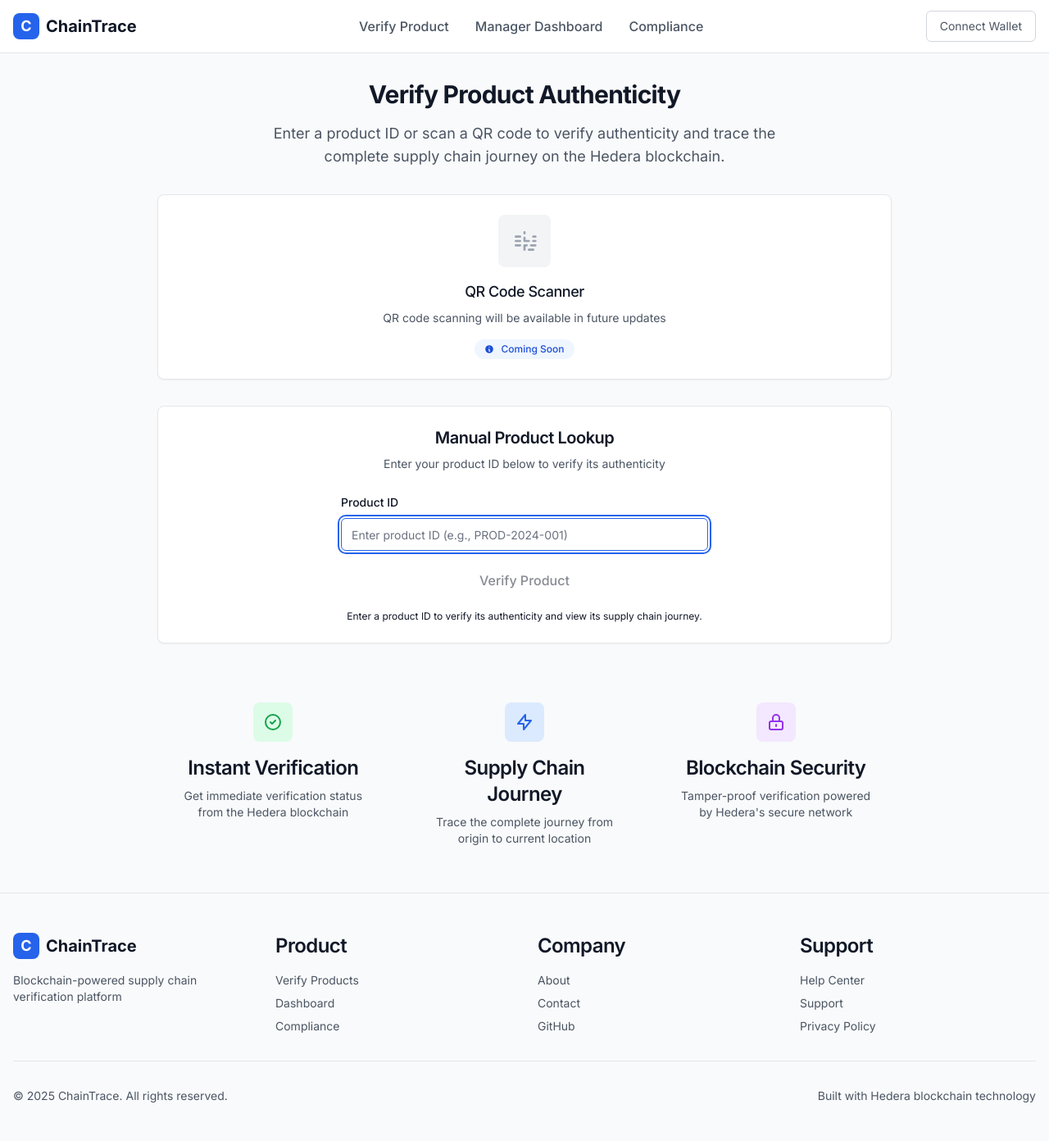
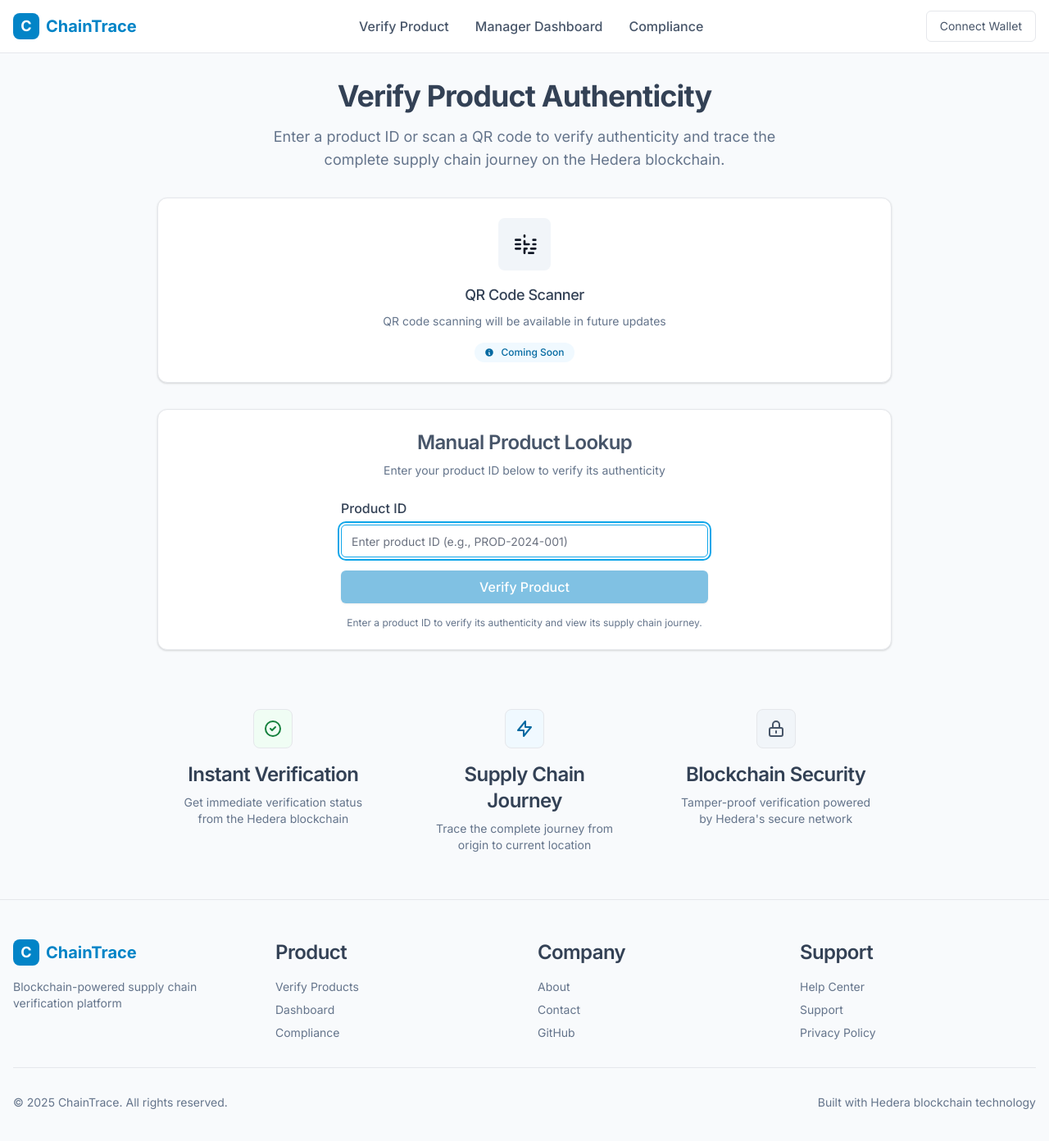
Before and after one commit to Zolldyk/chaintrace, a Next.js app: page / in a window 1280 px wide. Shown: the top 1392 px of the page at 82% size. Built offline with nearby package versions, Linux system fonts and the light colour scheme; no server answers.

Commit message:
feat: Enhance product verification UI components and layout
- Update consumer page layout and structure
- Improve ProductLookup component functionality
- Enhance VerificationStatus display
- Refine Header, Footer, and Button components
- Update page routing and component integration

```diff
--- a/src/app/(consumer)/layout.tsx
+++ b/src/app/(consumer)/layout.tsx
@@ -16,7 +16,7 @@
 
 export default function ConsumerLayout({ children }: ConsumerLayoutProps) {
   return (
-    <div className='min-h-screen bg-gray-50'>
+    <div className='min-h-screen bg-secondary-50'>
       <Header />
 
       <main className='flex-1'>{children}</main>
--- a/src/app/(consumer)/page.tsx
+++ b/src/app/(consumer)/page.tsx
@@ -55,21 +55,21 @@
       <div className='mx-auto max-w-4xl'>
         {/* Header Section */}
         <div className='mb-8 text-center'>
-          <h1 className='mb-4 text-3xl font-bold text-gray-900'>
+          <h1 className='mb-4 animate-fade-in text-4xl font-bold text-secondary-700'>
             Verify Product Authenticity
           </h1>
-          <p className='mx-auto max-w-2xl text-lg text-gray-600'>
+          <p className='mx-auto max-w-2xl text-lg text-secondary-500'>
             Enter a product ID or scan a QR code to verify authenticity and
             trace the complete supply chain journey on the Hedera blockchain.
           </p>
         </div>
 
         {/* QR Scanner Placeholder Section */}
-        <div className='mb-8 rounded-lg border border-gray-200 bg-white p-6 shadow-sm'>
+        <div className='border-secondary-200 mb-8 animate-fade-in rounded-xl border bg-white p-6 shadow-card'>
           <div className='text-center'>
-            <div className='mx-auto mb-4 flex h-16 w-16 items-center justify-center rounded-lg bg-gray-100'>
+            <div className='mx-auto mb-4 flex h-16 w-16 items-center justify-center rounded-lg bg-secondary-100'>
               <svg
-                className='h-8 w-8 text-gray-400'
+                className='text-secondary-400 h-8 w-8'
                 fill='none'
                 stroke='currentColor'
                 viewBox='0 0 24 24'
@@ -82,13 +82,13 @@
                 />
               </svg>
             </div>
-            <h3 className='mb-2 text-lg font-medium text-gray-900'>
+            <h3 className='mb-2 text-lg font-medium text-secondary-700'>
               QR Code Scanner
             </h3>
-            <p className='mb-4 text-sm text-gray-600'>
+            <p className='mb-4 text-sm text-secondary-500'>
               QR code scanning will be available in future updates
             </p>
-            <div className='inline-flex items-center gap-2 rounded-full bg-blue-50 px-3 py-1 text-xs font-medium text-blue-700'>
+            <div className='inline-flex items-center gap-2 rounded-full bg-primary-50 px-3 py-1 text-xs font-medium text-primary-700'>
               <svg className='h-3 w-3' fill='currentColor' viewBox='0 0 20 20'>
                 <path
                   fillRule='evenodd'
@@ -102,12 +102,12 @@
         </div>
 
         {/* Product Lookup Section */}
-        <div className='rounded-lg border border-gray-200 bg-white p-6 shadow-sm'>
+        <div className='border-secondary-200 animate-fade-in rounded-xl border bg-white p-6 shadow-card'>
           <div className='mb-6 text-center'>
-            <h2 className='mb-2 text-xl font-semibold text-gray-900'>
+            <h2 className='mb-2 text-2xl font-semibold text-secondary-600'>
               Manual Product Lookup
             </h2>
-            <p className='text-sm text-gray-600'>
+            <p className='text-sm text-secondary-500'>
               Enter your product ID below to verify its authenticity
             </p>
           </div>
@@ -136,9 +136,9 @@
         {/* Features Section */}
         <div className='mt-12 grid grid-cols-1 gap-6 md:grid-cols-3'>
           <div className='p-6 text-center'>
-            <div className='mx-auto mb-4 flex h-12 w-12 items-center justify-center rounded-lg bg-green-100'>
+            <div className='border-success-200 mx-auto mb-4 flex h-12 w-12 animate-slide-up items-center justify-center rounded-lg border bg-success-50'>
               <svg
-                className='h-6 w-6 text-green-600'
+                className='h-6 w-6 text-success-700'
                 fill='none'
                 stroke='currentColor'
                 viewBox='0 0 24 24'
@@ -151,18 +151,18 @@
                 />
               </svg>
             </div>
-            <h3 className='mb-2 font-semibold text-gray-900'>
+            <h3 className='mb-2 font-semibold text-secondary-700'>
               Instant Verification
             </h3>
-            <p className='text-sm text-gray-600'>
+            <p className='text-sm text-secondary-500'>
               Get immediate verification status from the Hedera blockchain
             </p>
           </div>
 
           <div className='p-6 text-center'>
-            <div className='mx-auto mb-4 flex h-12 w-12 items-center justify-center rounded-lg bg-blue-100'>
+            <div className='border-primary-200 mx-auto mb-4 flex h-12 w-12 animate-slide-up items-center justify-center rounded-lg border bg-primary-50'>
               <svg
-                className='h-6 w-6 text-blue-600'
+                className='h-6 w-6 text-primary-700'
                 fill='none'
                 stroke='currentColor'
                 viewBox='0 0 24 24'
@@ -175,18 +175,18 @@
                 />
               </svg>
             </div>
-            <h3 className='mb-2 font-semibold text-gray-900'>
+            <h3 className='mb-2 font-semibold text-secondary-700'>
               Supply Chain Journey
             </h3>
-            <p className='text-sm text-gray-600'>
+            <p className='text-sm text-secondary-500'>
               Trace the complete journey from origin to current location
             </p>
           </div>
 
           <div className='p-6 text-center'>
-            <div className='mx-auto mb-4 flex h-12 w-12 items-center justify-center rounded-lg bg-purple-100'>
+            <div className='border-secondary-200 mx-auto mb-4 flex h-12 w-12 animate-slide-up items-center justify-center rounded-lg border bg-secondary-100'>
               <svg
-                className='h-6 w-6 text-purple-600'
+                className='h-6 w-6 text-secondary-600'
                 fill='none'
                 stroke='currentColor'
                 viewBox='0 0 24 24'
@@ -199,10 +199,10 @@
                 />
               </svg>
             </div>
-            <h3 className='mb-2 font-semibold text-gray-900'>
+            <h3 className='mb-2 font-semibold text-secondary-700'>
               Blockchain Security
             </h3>
-            <p className='text-sm text-gray-600'>
+            <p className='text-sm text-secondary-500'>
               Tamper-proof verification powered by Hedera&apos;s secure network
             </p>
           </div>
--- a/src/components/layout/Footer.tsx
+++ b/src/components/layout/Footer.tsx
@@ -20,31 +20,33 @@
 
   return (
     <footer
-      className={`border-t border-gray-200 bg-gray-50 ${className || ''}`}
+      className={`border-secondary-200 border-t bg-secondary-50 ${className || ''}`}
     >
       <div className='container mx-auto px-4 py-12'>
         <div className='grid grid-cols-1 gap-8 md:grid-cols-4'>
           {/* Brand */}
           <div className='space-y-4'>
             <div className='flex items-center space-x-2'>
-              <div className='flex h-8 w-8 items-center justify-center rounded-lg bg-blue-600'>
+              <div className='flex h-8 w-8 items-center justify-center rounded-lg bg-primary-600'>
                 <span className='text-lg font-bold text-white'>C</span>
               </div>
-              <span className='text-xl font-bold text-gray-900'>
+              <span className='text-xl font-bold text-primary-600'>
                 {APP_METADATA.NAME}
               </span>
             </div>
-            <p className='text-sm text-gray-600'>{APP_METADATA.DESCRIPTION}</p>
+            <p className='text-sm text-secondary-500'>
+              {APP_METADATA.DESCRIPTION}
+            </p>
           </div>
 
           {/* Product Links */}
           <div className='space-y-4'>
-            <h3 className='font-semibold text-gray-900'>Product</h3>
+            <h3 className='font-semibold text-secondary-700'>Product</h3>
             <ul className='space-y-2 text-sm'>
               <li>
                 <Link
                   href='/verify'
-                  className='text-gray-600 hover:text-gray-900'
+                  className='text-secondary-500 hover:text-primary-600'
                 >
                   Verify Products
                 </Link>
@@ -52,7 +54,7 @@
               <li>
                 <Link
                   href='/dashboard'
-                  className='text-gray-600 hover:text-gray-900'
+                  className='text-secondary-500 hover:text-primary-600'
                 >
                   Dashboard
                 </Link>
@@ -60,7 +62,7 @@
               <li>
                 <Link
                   href='/compliance'
-                  className='text-gray-600 hover:text-gray-900'
+                  className='text-secondary-500 hover:text-primary-600'
                 >
                   Compliance
                 </Link>
@@ -70,12 +72,12 @@
 
           {/* Company Links */}
           <div className='space-y-4'>
-            <h3 className='font-semibold text-gray-900'>Company</h3>
+            <h3 className='font-semibold text-secondary-700'>Company</h3>
             <ul className='space-y-2 text-sm'>
               <li>
                 <Link
                   href='/about'
-                  className='text-gray-600 hover:text-gray-900'
+                  className='text-secondary-500 hover:text-primary-600'
                 >
                   About
                 </Link>
@@ -83,7 +85,7 @@
               <li>
                 <Link
                   href='/contact'
-                  className='text-gray-600 hover:text-gray-900'
+                  className='text-secondary-500 hover:text-primary-600'
                 >
                   Contact
                 </Link>
@@ -93,7 +95,7 @@
                   href={APP_METADATA.GITHUB_URL}
                   target='_blank'
                   rel='noopener noreferrer'
-                  className='text-gray-600 hover:text-gray-900'
+                  className='text-secondary-500 hover:text-primary-600'
                 >
                   GitHub
                 </a>
@@ -103,12 +105,12 @@
 
           {/* Support Links */}
           <div className='space-y-4'>
-            <h3 className='font-semibold text-gray-900'>Support</h3>
+            <h3 className='font-semibold text-secondary-700'>Support</h3>
             <ul className='space-y-2 text-sm'>
               <li>
                 <Link
                   href='/help'
-                  className='text-gray-600 hover:text-gray-900'
+                  className='text-secondary-500 hover:text-primary-600'
                 >
                   Help Center
                 </Link>
@@ -116,7 +118,7 @@
               <li>
                 <a
                   href={`mailto:${APP_METADATA.SUPPORT_EMAIL}`}
-                  className='text-gray-600 hover:text-gray-900'
+                  className='text-secondary-500 hover:text-primary-600'
                 >
                   Support
                 </a>
@@ -124,7 +126,7 @@
               <li>
                 <Link
                   href='/privacy'
-                  className='text-gray-600 hover:text-gray-900'
+                  className='text-secondary-500 hover:text-primary-600'
                 >
                   Privacy Policy
                 </Link>
@@ -134,12 +136,12 @@
         </div>
 
         {/* Copyright */}
-        <div className='mt-8 border-t border-gray-200 pt-8'>
+        <div className='border-secondary-200 mt-8 border-t pt-8'>
           <div className='flex flex-col items-center justify-between sm:flex-row'>
-            <p className='text-sm text-gray-600'>
+            <p className='text-sm text-secondary-500'>
               © {currentYear} {APP_METADATA.NAME}. All rights reserved.
             </p>
-            <p className='mt-2 text-sm text-gray-600 sm:mt-0'>
+            <p className='mt-2 text-sm text-secondary-500 sm:mt-0'>
               Built with Hedera blockchain technology
             </p>
           </div>
--- a/src/components/layout/Header.tsx
+++ b/src/components/layout/Header.tsx
@@ -17,16 +17,18 @@
 
 export function Header({ className }: HeaderProps) {
   return (
-    <header className={`border-b border-gray-200 bg-white ${className || ''}`}>
+    <header
+      className={`border-secondary-200 border-b bg-white ${className || ''}`}
+    >
       <div className='container mx-auto px-4'>
         <div className='flex h-16 items-center justify-between'>
           {/* Logo and Brand */}
           <div className='flex items-center'>
             <Link href={ROUTES.HOME} className='flex items-center space-x-2'>
-              <div className='flex h-8 w-8 items-center justify-center rounded-lg bg-blue-600'>
+              <div className='flex h-8 w-8 items-center justify-center rounded-lg bg-primary-600'>
                 <span className='text-lg font-bold text-white'>C</span>
               </div>
-              <span className='text-xl font-bold text-gray-900'>
+              <span className='text-xl font-bold text-primary-600'>
                 ChainTrace
               </span>
             </Link>
@@ -36,19 +38,19 @@
           <nav className='hidden items-center space-x-8 md:flex'>
             <Link
               href={ROUTES.VERIFY}
-              className='font-medium text-gray-600 transition-colors hover:text-gray-900'
+              className='font-medium text-secondary-600 transition-colors hover:text-primary-600'
             >
               Verify Product
             </Link>
             <Link
               href={ROUTES.MANAGER_DASHBOARD}
-              className='font-medium text-gray-600 transition-colors hover:text-gray-900'
+              className='font-medium text-secondary-600 transition-colors hover:text-primary-600'
             >
               Manager Dashboard
             </Link>
             <Link
               href={ROUTES.COMPLIANCE_DASHBOARD}
-              className='font-medium text-gray-600 transition-colors hover:text-gray-900'
+              className='font-medium text-secondary-600 transition-colors hover:text-primary-600'
             >
               Compliance
             </Link>
@@ -57,7 +59,7 @@
           {/* Actions */}
           <div className='flex items-center space-x-4'>
             {/* Placeholder for wallet connection - will be implemented in wallet story */}
-            <div className='rounded-md border border-gray-300 px-4 py-2 text-sm text-gray-600'>
+            <div className='border-secondary-300 rounded-md border px-4 py-2 text-sm text-secondary-600 transition-colors hover:bg-secondary-50'>
               Connect Wallet
             </div>
           </div>
--- a/src/components/ui/Button.tsx
+++ b/src/components/ui/Button.tsx
@@ -35,15 +35,16 @@
     return (
       <button
         className={cn(
-          'focus-visible:ring-ring ring-offset-background inline-flex items-center justify-center rounded-md font-medium transition-colors focus-visible:outline-none focus-visible:ring-2 focus-visible:ring-offset-2 disabled:pointer-events-none disabled:opacity-50',
+          'inline-flex items-center justify-center rounded-md font-medium shadow-card transition-colors hover:shadow-card-hover focus:outline-none focus:ring-2 focus:ring-offset-2 disabled:pointer-events-none disabled:opacity-50',
           {
-            'bg-primary text-primary-foreground hover:bg-primary/90':
+            'bg-primary-600 text-white hover:bg-primary-700 focus:ring-primary-500':
               variant === 'primary',
-            'bg-secondary text-secondary-foreground hover:bg-secondary/80':
+            'hover:bg-secondary-200 bg-secondary-100 text-secondary-700 focus:ring-secondary-500':
               variant === 'secondary',
-            'border-input hover:bg-accent hover:text-accent-foreground border':
+            'border-secondary-300 border text-secondary-700 hover:bg-secondary-50 focus:ring-secondary-500':
               variant === 'outline',
-            'hover:bg-accent hover:text-accent-foreground': variant === 'ghost',
+            'text-secondary-700 hover:bg-secondary-100 focus:ring-secondary-500':
+              variant === 'ghost',
           },
           {
             'h-9 px-3 text-sm': size === 'sm',
--- a/src/components/verification/ProductLookup.tsx
+++ b/src/components/verification/ProductLookup.tsx
@@ -53,8 +53,8 @@
   return (
     <input
       className={cn(
-        'border-input bg-background ring-offset-background placeholder:text-muted-foreground focus-visible:ring-ring flex h-10 w-full rounded-md border px-3 py-2 text-sm file:border-0 file:bg-transparent file:text-sm file:font-medium focus-visible:outline-none focus-visible:ring-2 focus-visible:ring-offset-2 disabled:cursor-not-allowed disabled:opacity-50',
-        error && 'border-red-500 focus-visible:ring-red-500',
+        'border-secondary-300 placeholder:text-secondary-400 flex h-10 w-full animate-fade-in rounded-md border bg-white px-3 py-2 text-sm focus:border-primary-500 focus:outline-none focus:ring-2 focus:ring-primary-500 focus:ring-offset-2 disabled:cursor-not-allowed disabled:opacity-50',
+        error && 'border-error-500 focus:border-error-500 focus:ring-error-500',
         className
       )}
       ref={ref}
@@ -149,7 +149,7 @@
           <div className='space-y-2'>
             <label
               htmlFor='product-id-input'
-              className='text-sm font-medium leading-none peer-disabled:cursor-not-allowed peer-disabled:opacity-70'
+              className='text-base font-medium leading-none text-secondary-700 peer-disabled:cursor-not-allowed peer-disabled:opacity-70'
             >
               Product ID
             </label>
@@ -174,7 +174,7 @@
               {loading && (
                 <div className='absolute right-3 top-1/2 -translate-y-1/2'>
                   <svg
-                    className='text-muted-foreground h-4 w-4 animate-spin'
+                    className='text-secondary-400 h-4 w-4 animate-spin'
                     xmlns='http://www.w3.org/2000/svg'
                     fill='none'
                     viewBox='0 0 24 24'
@@ -200,7 +200,7 @@
             {hasError && (
               <p
                 id='product-id-error'
-                className='flex items-center gap-1 text-sm text-red-600'
+                className='flex items-center gap-1 text-sm text-error-700'
                 role='alert'
               >
                 <svg
@@ -230,7 +230,7 @@
           </Button>
         </form>
 
-        <div className='text-muted-foreground mt-4 text-center text-xs'>
+        <div className='mt-4 animate-fade-in text-center text-xs text-secondary-500'>
           <p>
             Enter a product ID to verify its authenticity and view its supply
             chain journey.
```
Also changed, not shown: src/components/verification/VerificationStatus.tsx (+23 -27 lines).
